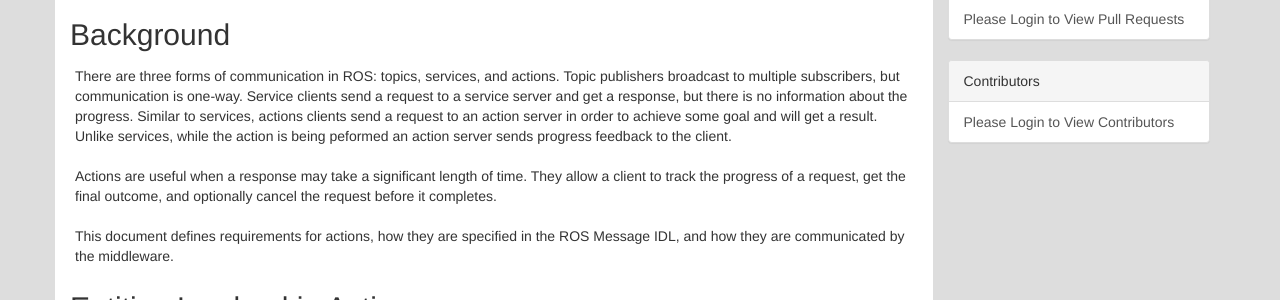
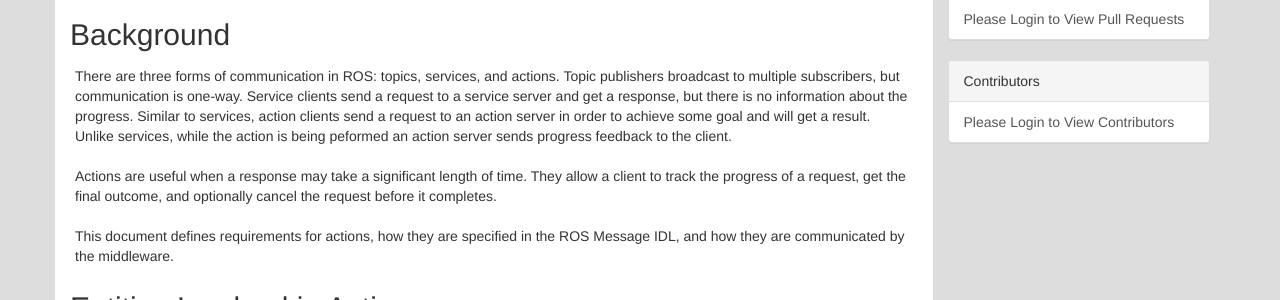
Before and after one commit to ros2/design, a Jekyll site: the page built from articles/actions.md, in a window 1280 px wide and 900 px high. Shown: the part 218-518 px from the top of the window. Built offline with Jekyll 4.4.1, drawn with Linux system fonts in a browser that asks for light colours; nearby versions of some CDN libraries; some of the changed text lies outside the part shown.

Commit message:
Fix typos, broken link, and rename goal events
Signed-off-by: Jacob Perron <jacob@openrobotics.org>

```diff
--- a/articles/actions.md
+++ b/articles/actions.md
@@ -24,7 +24,7 @@
 There are three forms of communication in ROS: topics, services, and actions.
 Topic publishers broadcast to multiple subscribers, but communication is one-way.
 Service clients send a request to a service server and get a response, but there is no information about the progress.
-Similar to services, actions clients send a request to an action server in order to achieve some goal and will get a result.
+Similar to services, action clients send a request to an action server in order to achieve some goal and will get a result.
 Unlike services, while the action is being peformed an action server sends progress feedback to the client.
 
 Actions are useful when a response may take a significant length of time.
@@ -318,7 +318,7 @@
 
 #### Example 2
 
-This example is almost identical to the first, but this time the action  client requests for the goal to be canceled mid-execution.
+This example is almost identical to the first, but this time the action client requests for the goal to be canceled mid-execution.
 Note that the user defined method is allowed to perform any shutdown operations after the cancel request before returning with the cancellation result.
 
 ![Action Interaction Example 1](../img/actions/interaction_example_1.png)
```
Also changed, not shown: other parts of articles/actions.md (+7 -7 lines).
